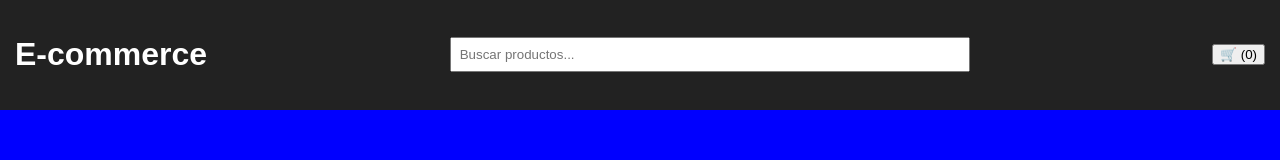
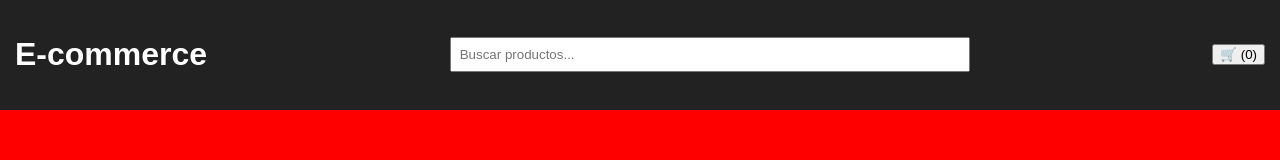
Before and after one commit to mm-istea/ISTEA, a plain HTML site: page Laboratorio/ecommerce/Index.html in a window 1280 px wide. Drawn offline with Linux system fonts and the light colour scheme.

Commit message:
Actualizar HTML y JS con los cambios recientes

```diff
--- a/Laboratorio/ecommerce/Index.html
+++ b/Laboratorio/ecommerce/Index.html
@@ -6,7 +6,7 @@
   <link rel="stylesheet" href="style.css">
 </head>
 
-<body><body><body><body><body><body><body><body><body><body><body></body>
+<body>
 
 <header>
   <h1>E-commerce</h1>
--- a/Laboratorio/ecommerce/app.js
+++ b/Laboratorio/ecommerce/app.js
@@ -1 +1 @@
-document.body.style.backgroundColor = "blue";
+document.body.style.backgroundColor = "red";
```
